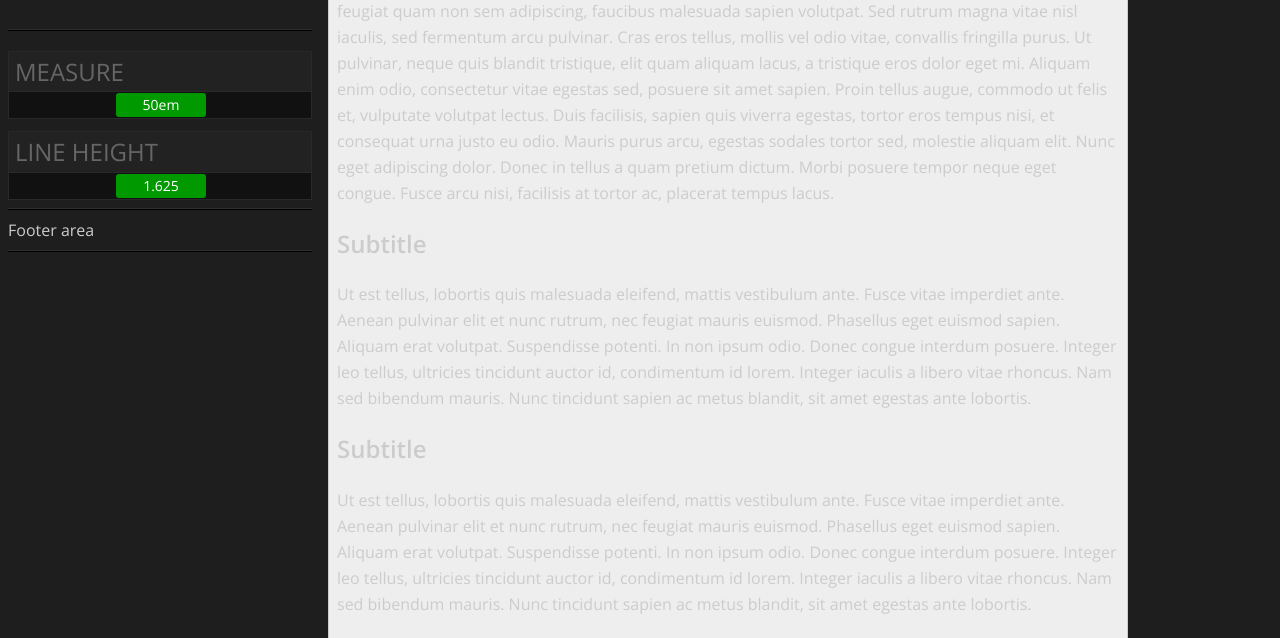
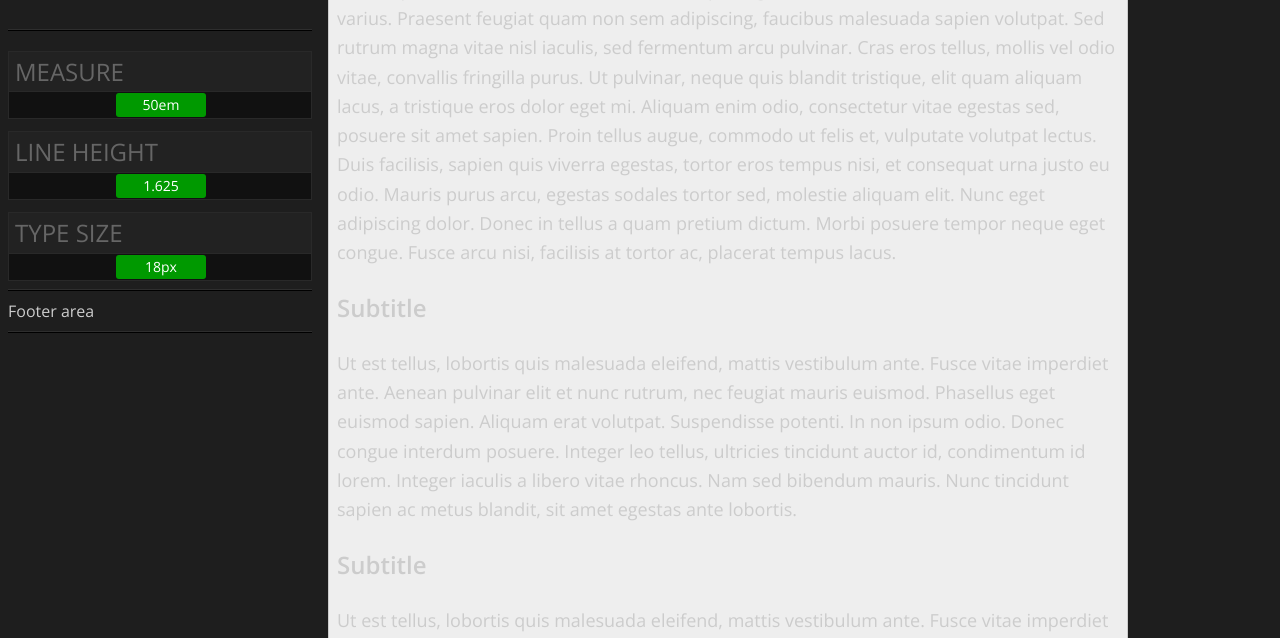
Before and after one commit to tsmith512/typesetwith.me, a plain HTML site: page index.html in a window 1280 px wide. Shown: the part 130-768 px from the top of the page. Drawn offline with nearby package versions, Linux system fonts and the light colour scheme.

Commit message:
Add type size adjustment

```diff
--- a/index.html
+++ b/index.html
@@ -24,7 +24,7 @@
           </div>
           <div class="details">
             <p>
-              Estimated characters per line: <span class="placeholder" id="placeholder-characters-per-line">&emsp;</span>
+              Estimated characters per line: <span class="placeholder" id="placeholder-characters-per-line-measure">&emsp;</span>
             </p>
           </div>
         </section>
@@ -36,6 +36,17 @@
           <div class="details">
             <p>
               Leading: <span class="placeholder" id="placeholder-leading">&emsp;</span>
+            </p>
+          </div>
+        </section>
+        <section>
+          <h2>Type Size</h2>
+          <div id="adjust-size" class="dragdealer">
+            <div class="handle"></div>
+          </div>
+          <div class="details">
+            <p>
+              Estimated characters per line: <span class="placeholder" id="placeholder-characters-per-line-size">&emsp;</span>
             </p>
           </div>
         </section>
--- a/js/main.js
+++ b/js/main.js
@@ -33,6 +33,21 @@
         setTimeout(charsPerLine, 1000);
       }
     });
+
+    new Dragdealer('adjust-size',{
+      steps: 10 + 1,
+      snap: true,
+      x: (5/10),
+      animationCallback: function(x, y) {
+        var fontSize = (20 * x) + 8; // 0 = 8px --> 1 = 28px;
+        $('article p').css('font-size', fontSize + 'px');
+        $('#adjust-size .handle')
+          .text(fontSize + 'px')
+          .removeClass('normal warning-low warning-high bad')
+          .addClass(alertLevel(2/10, 3/10, 7/10, 8/10, x));
+        setTimeout(charsPerLine, 1000);
+      }
+    });
   })
 
   $(window).load(function(){
@@ -54,7 +69,7 @@
     // Knowing these data, approximate our characters per line
     var cpl = Math.floor(characters / lines); // APPROXIMATE!
 
-    $('#placeholder-characters-per-line').text(cpl);
+    $('#placeholder-characters-per-line-measure, #placeholder-characters-per-line-size').text(cpl);
   }
 
   lineLeading = function () {
```
